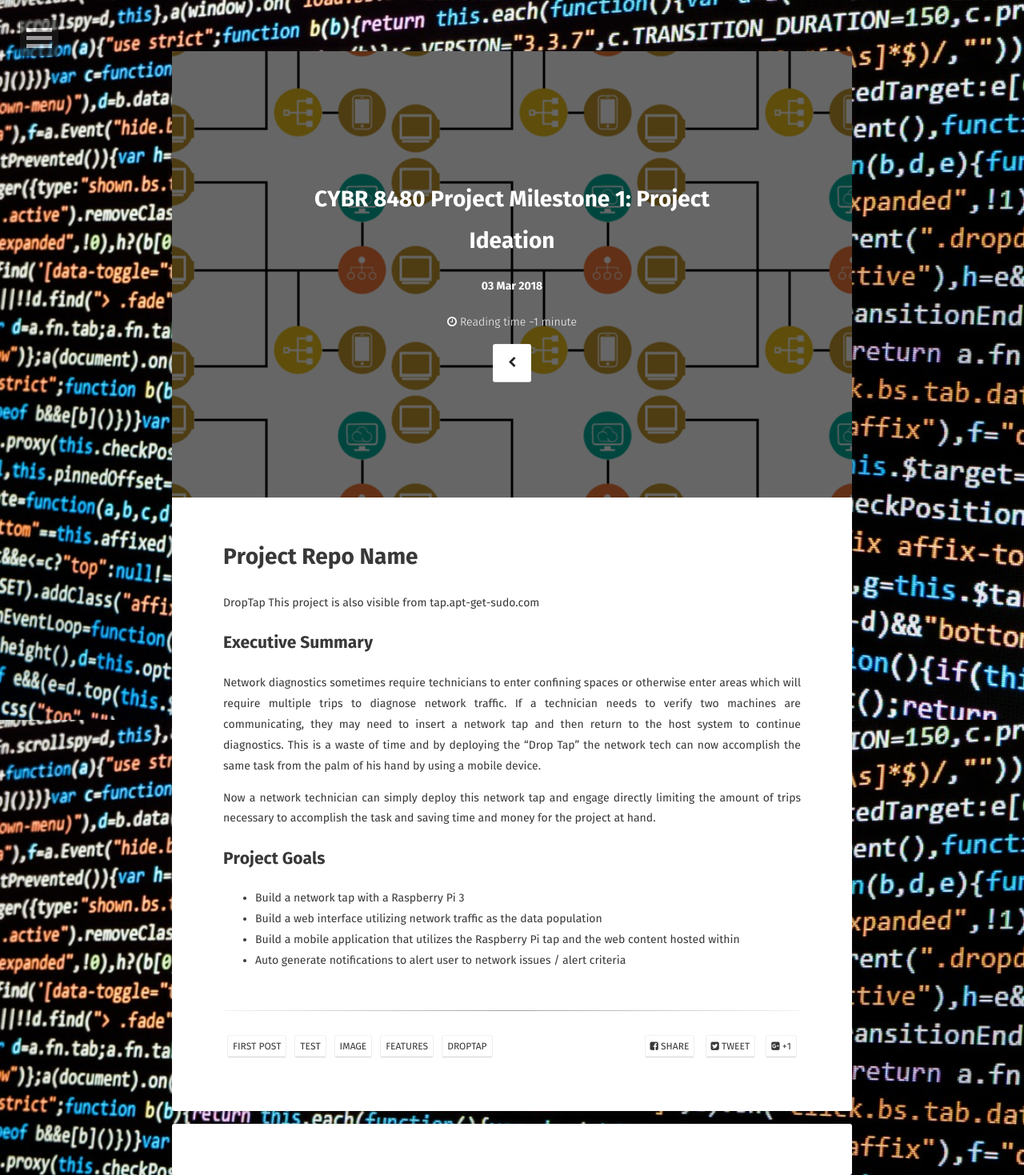
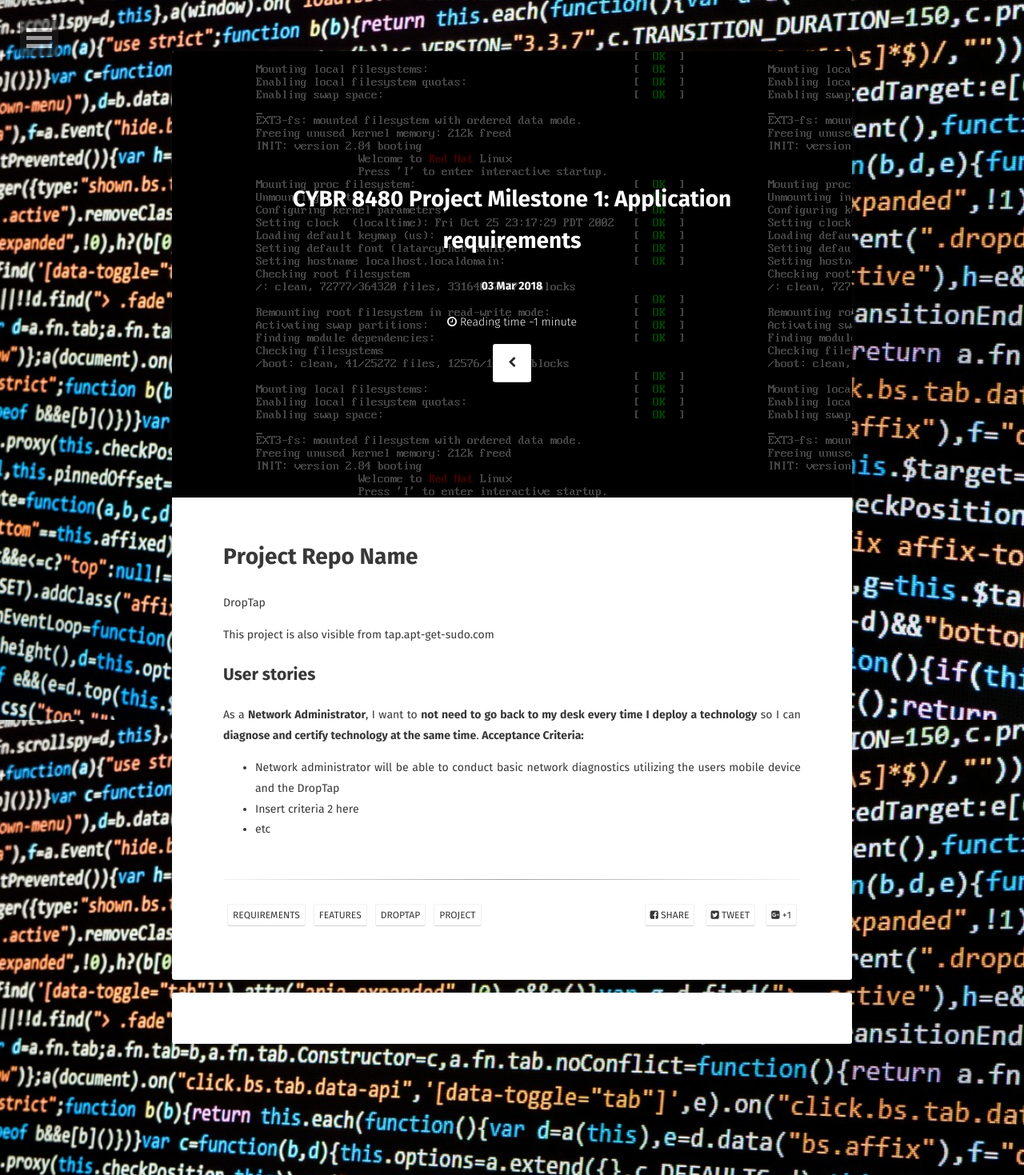
Before and after one commit to mgalde/DropTap, a Jekyll site: the page built from _posts/2018-03-03-Application-Requirements.md, in a window 1280 px wide. Shown: the whole page at 80% size. Built offline with Jekyll 4.4.1, drawn with Linux system fonts in a browser that asks for light colours; some web fonts are replaced; comment, search, counter and statistics services are not loaded.

Commit message:
User Story
User Story

```diff
--- a/_posts/2018-03-03-Application-Requirements.md
+++ b/_posts/2018-03-03-Application-Requirements.md
@@ -1,24 +1,21 @@
 ---
 layout: post
-title: "CYBR 8480 Project Milestone 1: Project Ideation"
+title: "CYBR 8480 Project Milestone 1: Application requirements"
 date: 2018-03-03
-excerpt: "The idea behind a network tap with a mobile application."
-tags: [first post, test, image, features, droptap]
-feature: https://tap.apt-get-sudo.com/assets/img/Data-Tap.png
+excerpt: "Requirements are extremely important for conducting a successful project. these are the application requirements for the DropTap."
+tags: [requirements, features, droptap, project]
+feature: https://tap.apt-get-sudo.com/assets/img/Data-Tap-Requirements.png
 comments: true
 ---
 
 # Project Repo Name
 DropTap
+
 This project is also visible from tap.apt-get-sudo.com
 
-## Executive Summary
-Network diagnostics sometimes require technicians to enter confining spaces or otherwise enter areas which will require multiple trips to diagnose network traffic. If a technician needs to verify two machines are communicating, they may need to insert a network tap and then return to the host system to continue diagnostics. This is a waste of time and by deploying the "Drop Tap" the network tech can now accomplish the same task from the palm of his hand by using a mobile device.
-
-Now a network technician can simply deploy this network tap and engage directly limiting the amount of trips necessary to accomplish the task and saving time and money for the project at hand.
-
-## Project Goals
-* Build a network tap with a Raspberry Pi 3
-* Build a web interface utilizing network traffic as the data population
-* Build a mobile application that utilizes the Raspberry Pi tap and the web content hosted within
-* Auto generate notifications to alert user to network issues / alert criteria
+## User stories
+As a **Network Administrator**, I want to **not need to go back to my desk every time I deploy a technology** so I can **diagnose and certify technology at the same time**.
+**Acceptance Criteria:**
+* Network administrator will be able to conduct basic network diagnostics utilizing the users mobile device and the DropTap
+* Insert criteria 2 here
+* etc
```
